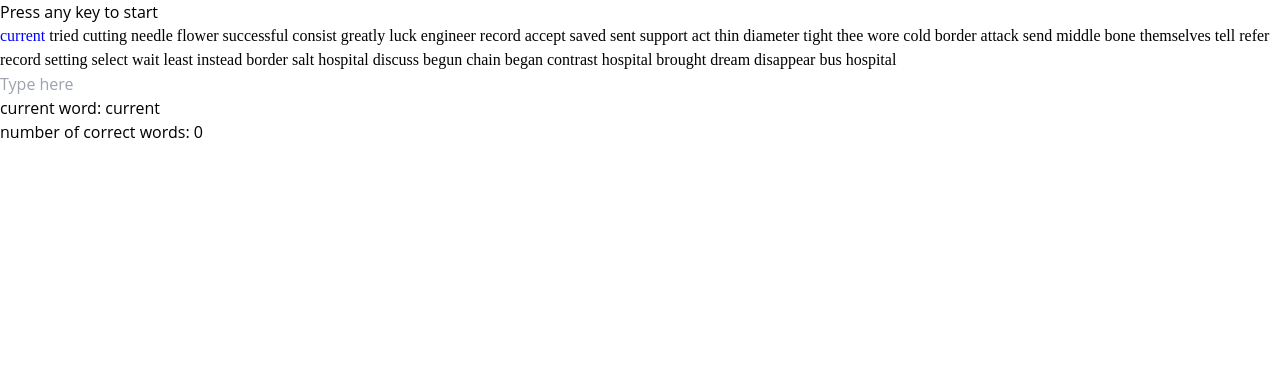
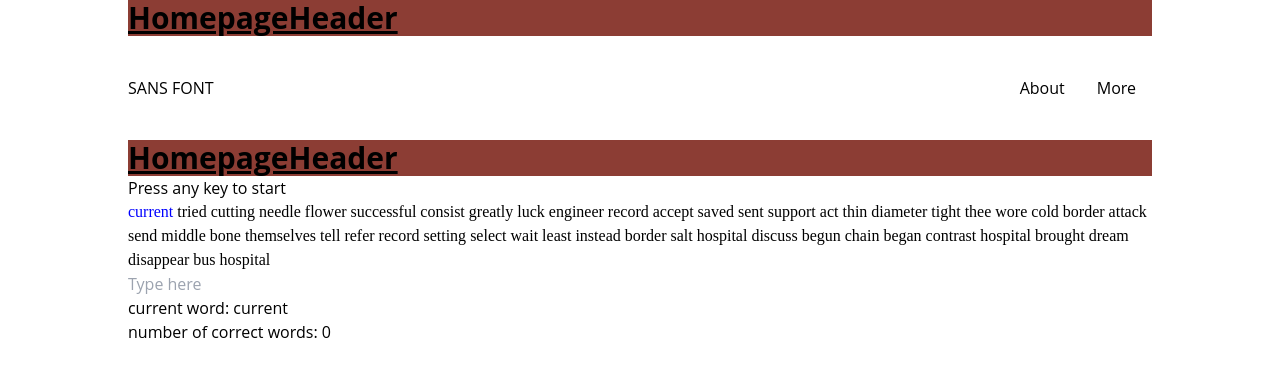
Before and after one commit to maxwellsquared/cthulhu-teaches-typing, a React (Create React App) app: page / in a window 1280 px wide. Shown: the top 376 px of the page. Built offline with nearby package versions, Linux system fonts and the light colour scheme.

Commit message:
Add layoutWrapper to App.js

```diff
--- a/src/App.js
+++ b/src/App.js
@@ -1,9 +1,12 @@
 import TypingField from './components/TypingField';
+import HomepageHeader from './components/HomepageHeader';
+import LayoutWrapper from './components/LayoutWrapper';
 
 export default function App() {
   return (
-    <div className="App">
+    <LayoutWrapper>
+      <HomepageHeader />
       <TypingField />
-    </div>
+    </LayoutWrapper>
   );
 }
--- a/src/components/HomepageHeader.jsx
+++ b/src/components/HomepageHeader.jsx
@@ -1,7 +1,7 @@
 import React from 'react';
 
 const HomepageHeader = () => {
-  return <h1 className="text-3xl font-bold underline">HomepageHeader</h1>;
+  return <h1 className="bg-blood-red text-3xl font-bold underline">HomepageHeader</h1>;
 };
 
 export default HomepageHeader;
--- a/src/components/LayoutWrapper.jsx
+++ b/src/components/LayoutWrapper.jsx
@@ -1,10 +1,12 @@
 // wraps all components
 // imported into App.js
 import SectionContainer from './SectionContainer';
+import HomepageHeader from './HomepageHeader';
 
 const LayoutWrapper = ({ children }) => {
   return (
     <SectionContainer>
+      <HomepageHeader />
       <div className="flex h-screen flex-col justify-between font-sans">
         <header className="flex items-center justify-between py-10">
           <div>
```
